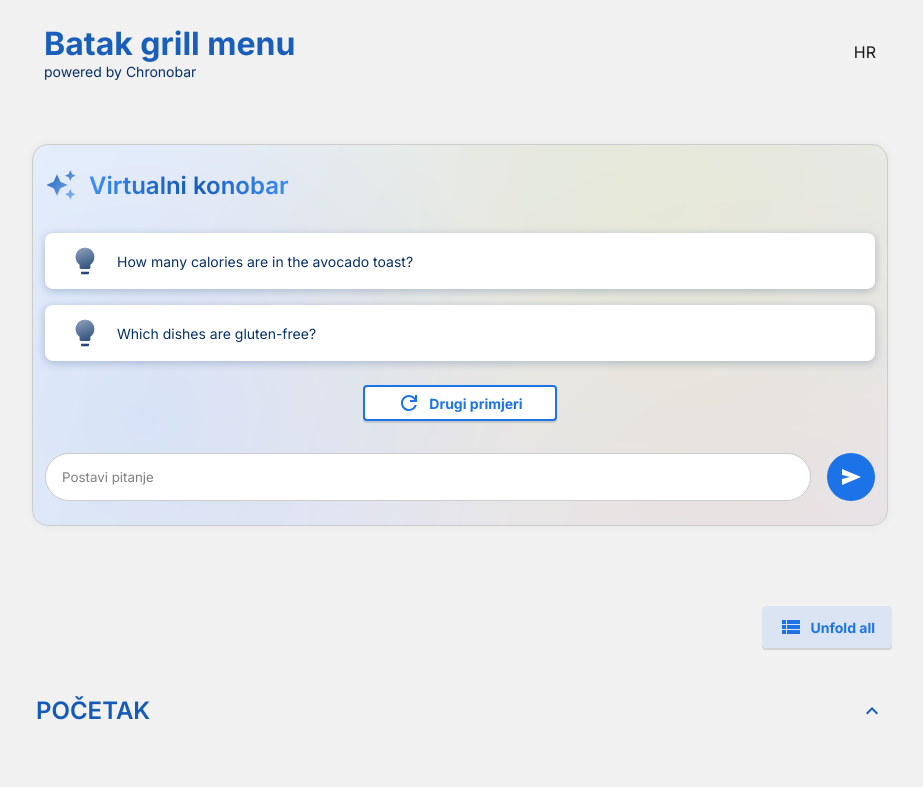
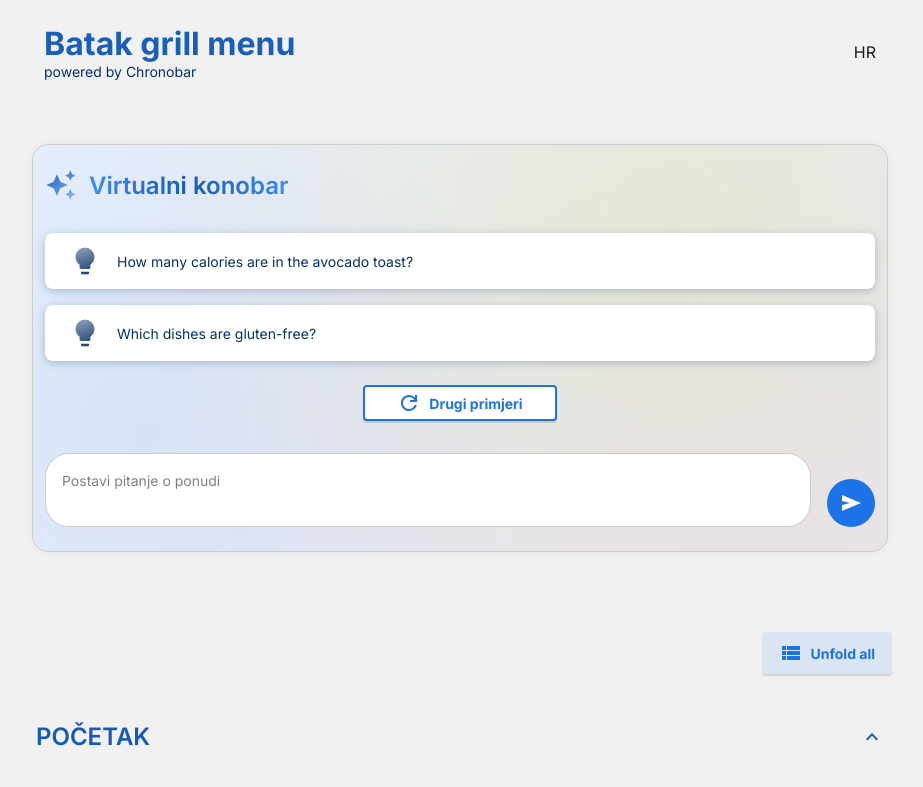
Before and after one commit to lukaslovre/Chronobar, a SvelteKit app: page / in a window 1280 px wide. Shown: the top 787 px of the page, without its empty margins (180-1103 px from the left). Built offline with nearby package versions, Linux system fonts and the light colour scheme.

Commit message:
ai chat postao textarea

```diff
--- a/src/routes/AiContainerChat.svelte
+++ b/src/routes/AiContainerChat.svelte
@@ -1,18 +1,31 @@
 <script lang="ts">
   import SendIcon from "$lib/icons/SendIcon.svelte";
+  import { onMount } from "svelte";
 
   export let inputValue = "";
+
+  let chatTextArea: HTMLTextAreaElement;
+
+  onMount(() => {
+    resizeTextarea();
+  });
+
+  function resizeTextarea() {
+    chatTextArea.style.height = "auto";
+    chatTextArea.style.height = `${chatTextArea.scrollHeight}px`;
+  }
 </script>
 
 <div class="chat-container">
   <div class="input">
-    <input
-      type="text"
+    <textarea
+      bind:this={chatTextArea}
+      on:input={resizeTextarea}
       name=""
       id=""
-      placeholder="Postavi pitanje"
-      bind:value={inputValue}
-    />
+      placeholder="Postavi pitanje o ponudi">{inputValue}</textarea
+    >
+
     <button><SendIcon /></button>
   </div>
 </div>
@@ -22,22 +35,29 @@
   .chat-container {
     .input {
       display: flex;
+      align-items: flex-end;
       column-gap: 1rem;
 
-      input {
+      textarea {
         flex: 1;
-        padding: 0.5rem 1rem;
+        padding: 1rem;
         border: 1px solid #ccc;
-        border-radius: 10rem;
+        border-radius: 1.5rem;
         background-color: #fff;
-        // font-size: 1rem;
+        font-size: 0.875rem;
+
+        resize: none;
+        min-height: 2rem;
+        overflow: hidden;
+        color: #333;
+        line-height: 150%;
 
         &::placeholder {
           color: #808080;
         }
 
         &:focus {
-          outline: 2px solid rgba(0, 0, 0, 0.1);
+          outline: 2px solid $primary-color;
         }
       }
 
```
